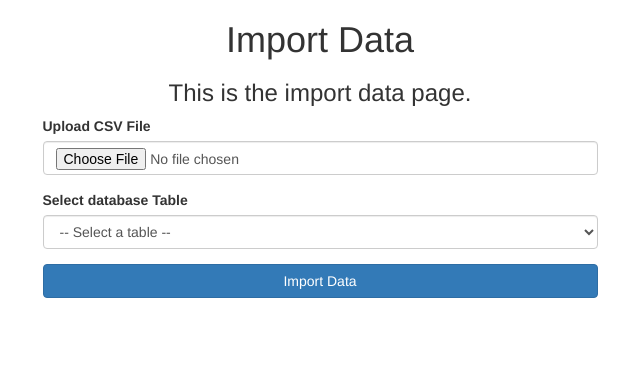
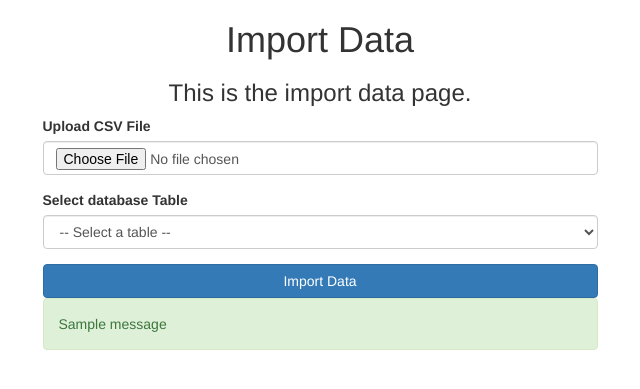
Before and after one commit to SherazHaider907/Automate_django, a Django app: template templates/dataentry/importdata.html in a window 1280 px wide. Shown: the top 389 px of the page, without its empty margins (320-960 px from the left). Run offline with Django 3.2, Linux system fonts and the light colour scheme; the template is opened without the code that fills it: most values are stand-ins (such as "Sample title", 1, 10 or a date in 2020); one stand-in notice (Sample message) is shown; some libraries are stand-ins or nearby versions.

Commit message:
Displaying Messages

```diff
--- a/dataentry/views.py
+++ b/dataentry/views.py
@@ -3,6 +3,8 @@ from .utils import get_all_custom_models
 from uploads.models import Upload
 from django.conf import settings
 from django.core.management import call_command
+from django.contrib import messages
+
 # Create your views here.
 def import_data(request):
     if request.method == "POST":
@@ -21,9 +23,10 @@ def import_data(request):
         # trigger the importdata command
         try:
             call_command("importdata", file_path, model_name)
+            messages.success(request,"Data imported successfully!")
 
         except Exception as e:
-            raise e
+            messages.error(request, str(e))
 
 
         return redirect("import_data")
--- /dev/null
+++ b/templates/dataentry/alerts.html
@@ -0,0 +1,8 @@
+{% comment %} display messages {% endcomment %}
+{% if messages %}
+    <div class="messages">
+        {% for message in messages %}
+            <div {% if message.tags %} class="alert alert-{{ message.tags }}"{% endif %}>{{ message }}</div>
+        {% endfor %}
+    </div>
+{% endif %}
--- a/templates/dataentry/importdata.html
+++ b/templates/dataentry/importdata.html
@@ -25,12 +25,12 @@
 
                 <div class="form-group">
                     <label for="file_path">Upload CSV File</label>
-                    <input type="file" name="file_path" class="form-control" id="file_path">
+                    <input type="file" name="file_path" class="form-control" id="file_path" required>
                 </div>
 
                 <div class="form-group">
                     <label for="model_name">Select database Table</label>
-                    <select name="model_name" class="form-control">
+                    <select name="model_name" class="form-control" required >
                         <option value="" disabled selected>-- Select a table --</option>
                         {% for model in custom_models %}
                             <option value="{{ model }}">{{ model }}</option>
@@ -39,6 +39,8 @@
                 </div>
 
                 <input type="submit" value="Import Data" class="btn btn-primary btn-block">
+
+                {% include "dataentry/alerts.html" %}
             </form>
         </div>
     </div>
```
Also changed, not shown: awd_main/settings.py (+7 -0 lines), db.sqlite3.
